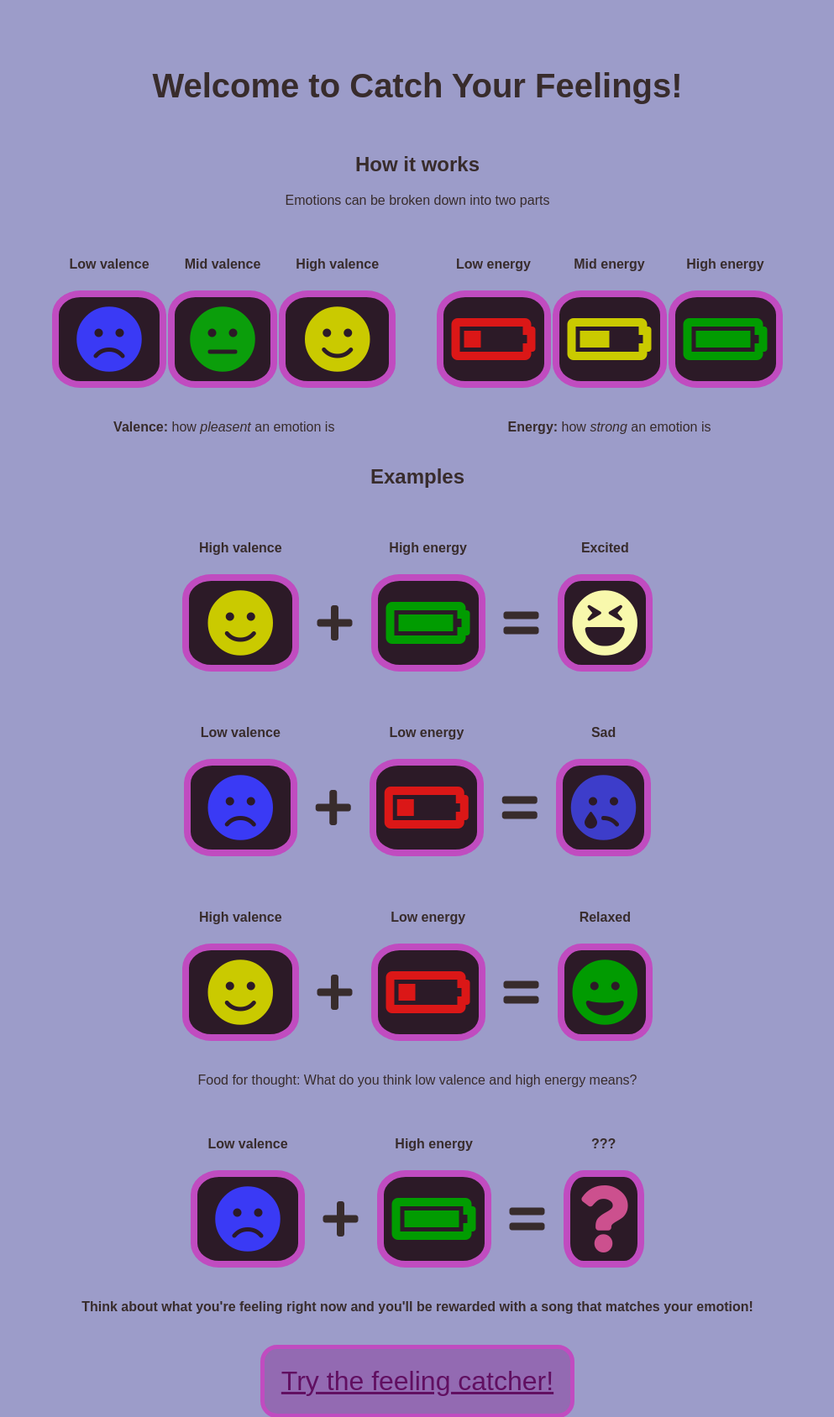
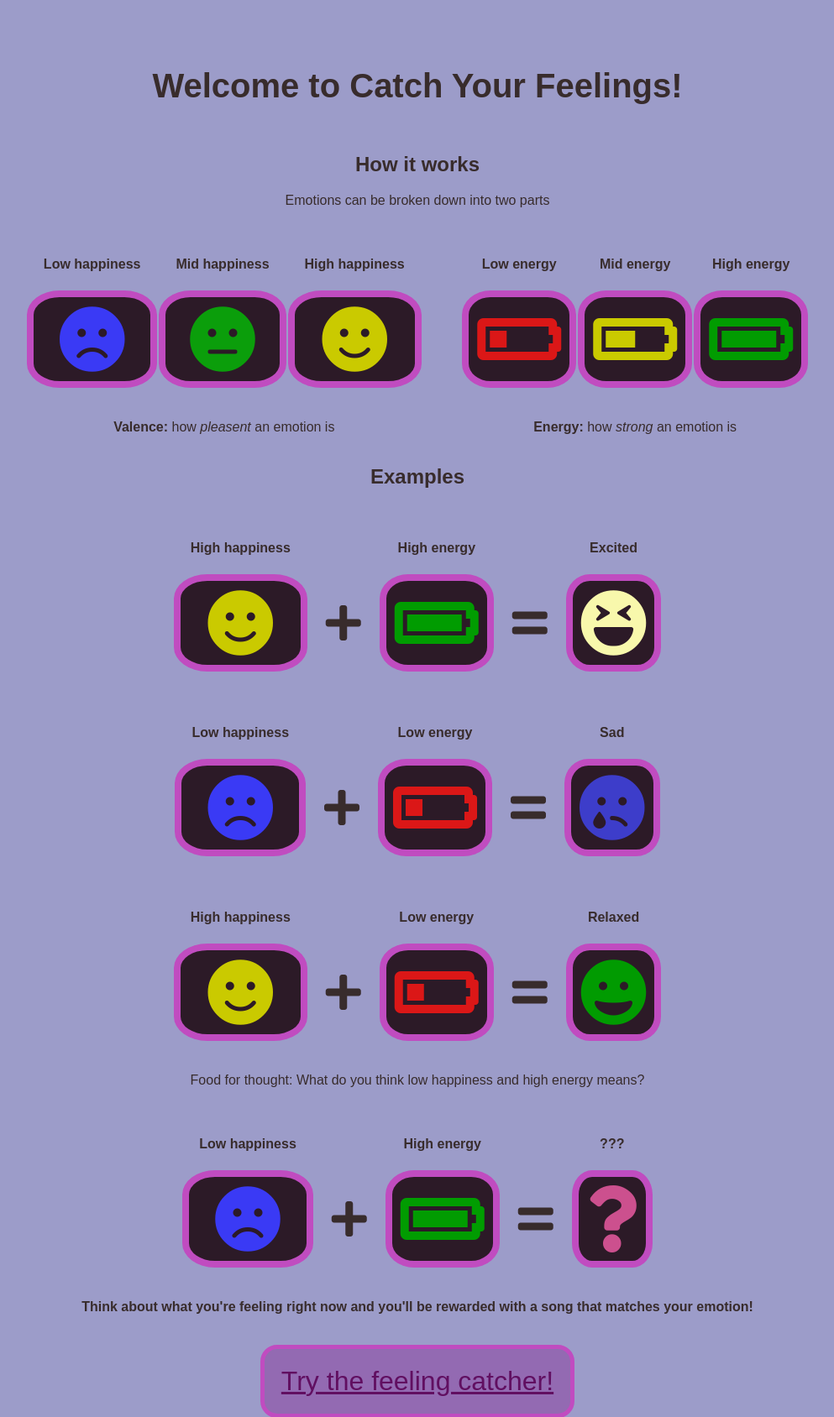
Before and after one commit to Adam-Thometz/Catch-Your-Feelings, a Python web app: template templates/about.html in a window 1280 px wide. Shown: the top 1688 px of the page at 84% size, without its empty margins (143-1136 px from the left). Run offline with Jinja, Linux system fonts and the light colour scheme; the template is opened without the code that fills it, so the values that code supplies are empty.

Commit message:
fixed spelling mistakes

```diff
--- a/public/js/defaultSongInfoKids.js
+++ b/public/js/defaultSongInfoKids.js
@@ -54,7 +54,7 @@ const DEFAULT_SONG_INFO = {
     text: 'curious',
     icon: 'surprise',
     uris: [
-      '2je07NBiHQZNoZRvTNB0AO', // "Tortise Playing Minecraft" by Parry Gripp
+      '2je07NBiHQZNoZRvTNB0AO', // "Tortoise Playing Minecraft" by Parry Gripp
       '6pmuu4qSz2WrtGkBjUfyuz', // "Birdhouse In Your Soul" by They Might Be Giants
       '15eWNa3kpCPKILbSvvzSWl'  // "Speed Me Up" by Wiz Khalifa
     ]
--- a/templates/about.html
+++ b/templates/about.html
@@ -9,9 +9,9 @@
 <div class="emotion-explanation">
 <table>
   <thead>
-    <th>Low valence</th>
-    <th>Mid valence</th>
-    <th>High valence</th>
+    <th>Low happiness</th>
+    <th>Mid happiness</th>
+    <th>High happiness</th>
   </thead>
   <tbody>
     <td class="icon-wrapper"><i class="fas fa-frown fa-5x" id="low-val"></i></td>
@@ -44,7 +44,7 @@
 <div class="example">
   <table>
     <thead>
-      <th>High valence</th>
+      <th>High happiness</th>
       <th></th>
       <th>High energy</th>
       <th></th>
@@ -63,7 +63,7 @@
 <div class="example">
   <table>
     <thead>
-      <th>Low valence</th>
+      <th>Low happiness</th>
       <th></th>
       <th>Low energy</th>
       <th></th>
@@ -82,7 +82,7 @@
 <div class="example">
   <table>
     <thead>
-      <th>High valence</th>
+      <th>High happiness</th>
       <th></th>
       <th>Low energy</th>
       <th></th>
@@ -99,10 +99,10 @@
 </div>
 
 <div class="example">
-  <p>Food for thought: What do you think low valence and high energy means?</p>
+  <p>Food for thought: What do you think low happiness and high energy means?</p>
   <table>
     <thead>
-      <th>Low valence</th>
+      <th>Low happiness</th>
       <th></th>
       <th>High energy</th>
       <th></th>
```
